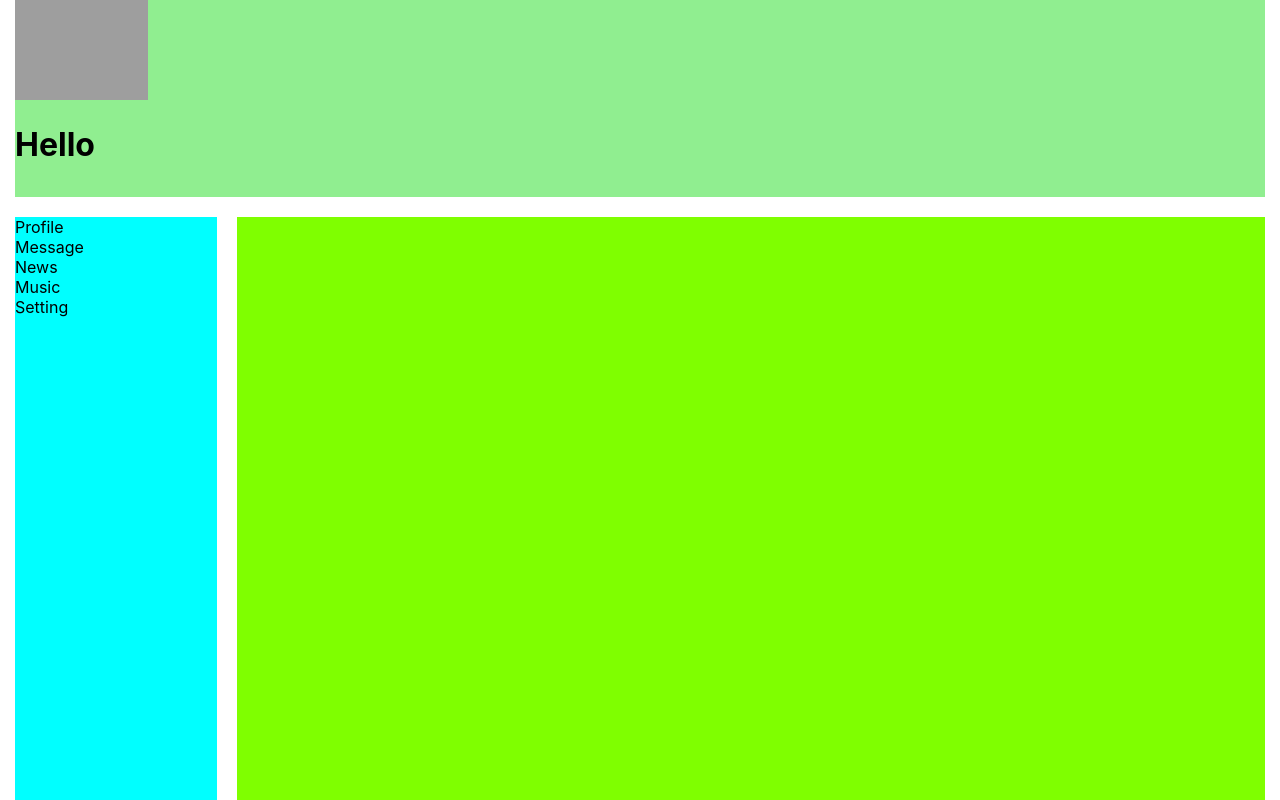
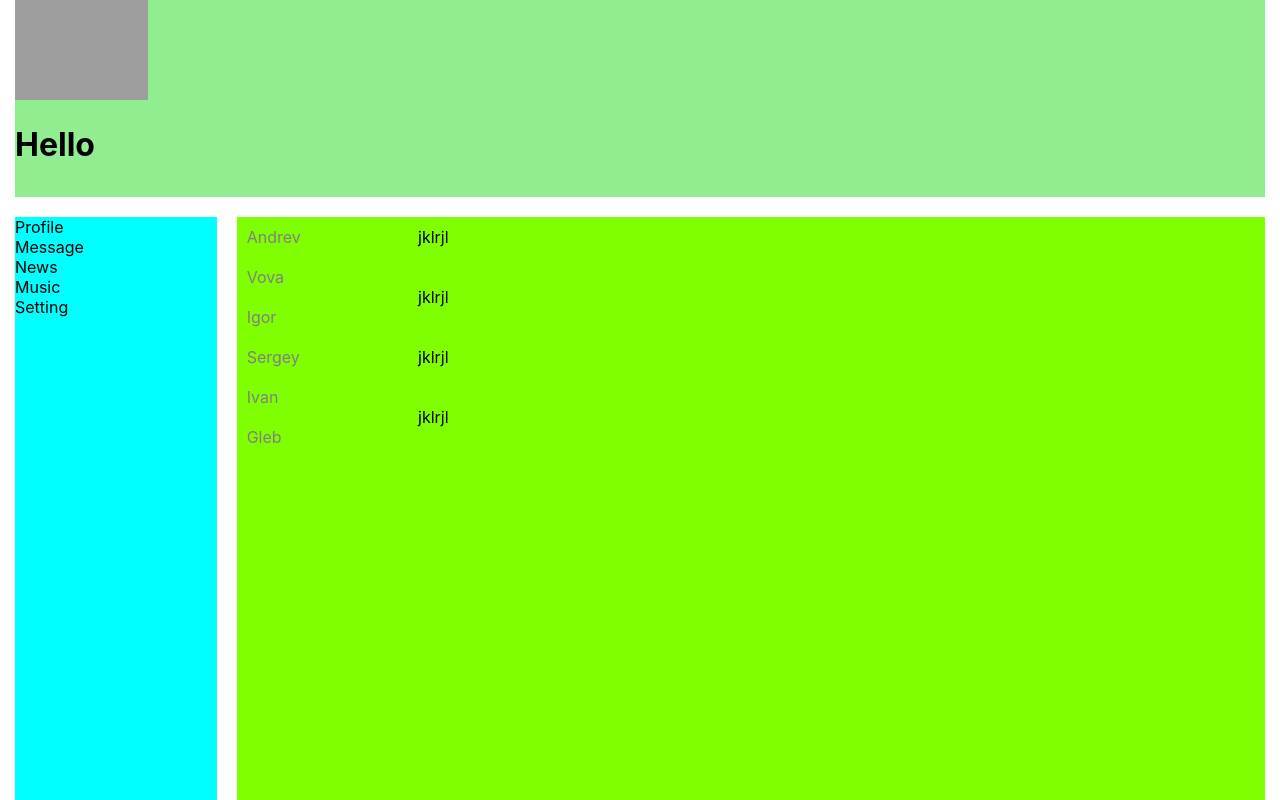
Before and after one commit to lismgmk/Social-Network, a React (Create React App) app: page /message in a window 1280 px wide. Shown: the top 800 px of the page. Built offline with nearby package versions, Linux system fonts and the light colour scheme; grey boxes are pictures that could not be loaded.

Commit message:
lesson 23

```diff
--- a/src/components/Dialogs/Dialogs.module.css
+++ b/src/components/Dialogs/Dialogs.module.css
@@ -0,0 +1,21 @@
+.dialogs{
+    display: grid;
+    grid-template-columns: 2fr 10fr;
+}
+.dialogsItem{
+    display: grid;
+}
+.dialogs a{
+    text-decoration: none;
+    color: gray;
+    padding: 10px;
+}
+.messages{
+    display: grid;
+}
+.message{
+    padding: 10px;
+}
+.dialogsItem .active a{
+    color: red;
+}
--- a/src/components/Dialogs/Dialogs.tsx
+++ b/src/components/Dialogs/Dialogs.tsx
@@ -1,14 +1,56 @@
 import React from "react";
+import s from './Dialogs.module.css';
+import {NavLink} from "react-router-dom";
 
-type DialogsProps = {
-    title: string
+
+type DialogProps = {
+    name: string,
+    id: number
+};
+
+type MessageProps = {
+    message: string
 }
 
-export function Dialogs(props:DialogsProps) {
+const Dialog = function (props: DialogProps){
+    let path = `/message/${props.id}`;
+    return(
+        <div className={s.dialogsItem}>
+            <NavLink to={path} className={s.dialog}>
+                {props.name}
+            </NavLink>
+        </div>
+    )
+}
+
+const Message = function (props: MessageProps){
+    return(
+        <div className={s.message}>{props.message}</div>
+    )
+}
+
+
+export function Dialogs() {
     return (
+            <div className={s.dialogs}>
 
-            <div>
-                <div>{props.title}</div>
+                <div className={s.dialogsItem}>
+                    <Dialog name={'Andrev'} id={1}/>
+                    <Dialog name={'Vova'} id={2}/>
+                    <Dialog name={'Igor'} id={3}/>
+                    <Dialog name={'Sergey'} id={4}/>
+                    <Dialog name={'Ivan'} id={5}/>
+                    <Dialog name={'Gleb'} id={6}/>
+                </div>
+
+                <div className={s.messages}>
+                    <Message message={'jklrjl'}/>
+                    <Message message={'jklrjl'}/>
+                    <Message message={'jklrjl'}/>
+                    <Message message={'jklrjl'}/>
+
+                </div>
+
             </div>
 
     )
--- a/src/components/Nav/Nav.module.css
+++ b/src/components/Nav/Nav.module.css
@@ -6,7 +6,10 @@
     color: red;
 }
 
-.item a {
+.nav a {
+    color: black;
     text-decoration: none;
-    color: black;
 }
+.item .active{
+    color: beige;
+}
--- a/src/components/Nav/Nav.tsx
+++ b/src/components/Nav/Nav.tsx
@@ -8,20 +8,20 @@ export function Nav() {
         <nav className={s.nav}>
 
 
+                    <div className={s.item} >
+                        <NavLink to="/profile" activeClassName={s.activeLink} >Profile</NavLink>
+                    </div>
                     <div className={`${s.item} ${s.active}`}>
-                        <NavLink to="/profile" activeClassName={s.activeLink}>Profile</NavLink>
+                        <NavLink to='/message' activeClassName={s.activeLink}>Message</NavLink>
                     </div>
                     <div className={s.item}>
-                        <NavLink to='/message'>Message</NavLink>
+                        <NavLink to='/news' activeClassName={s.activeLink}>News</NavLink>
                     </div>
                     <div className={s.item}>
-                        <NavLink to='/news'>News</NavLink>
+                        <NavLink to='/music' activeClassName={s.activeLink}>Music</NavLink>
                     </div>
                     <div className={s.item}>
-                        <NavLink to='/music'>Music</NavLink>
-                    </div>
-                    <div className={s.item}>
-                        <NavLink to='/setting'>Setting</NavLink>
+                        <NavLink to='/setting' activeClassName={s.activeLink}>Setting</NavLink>
                     </div>
 
 
```
